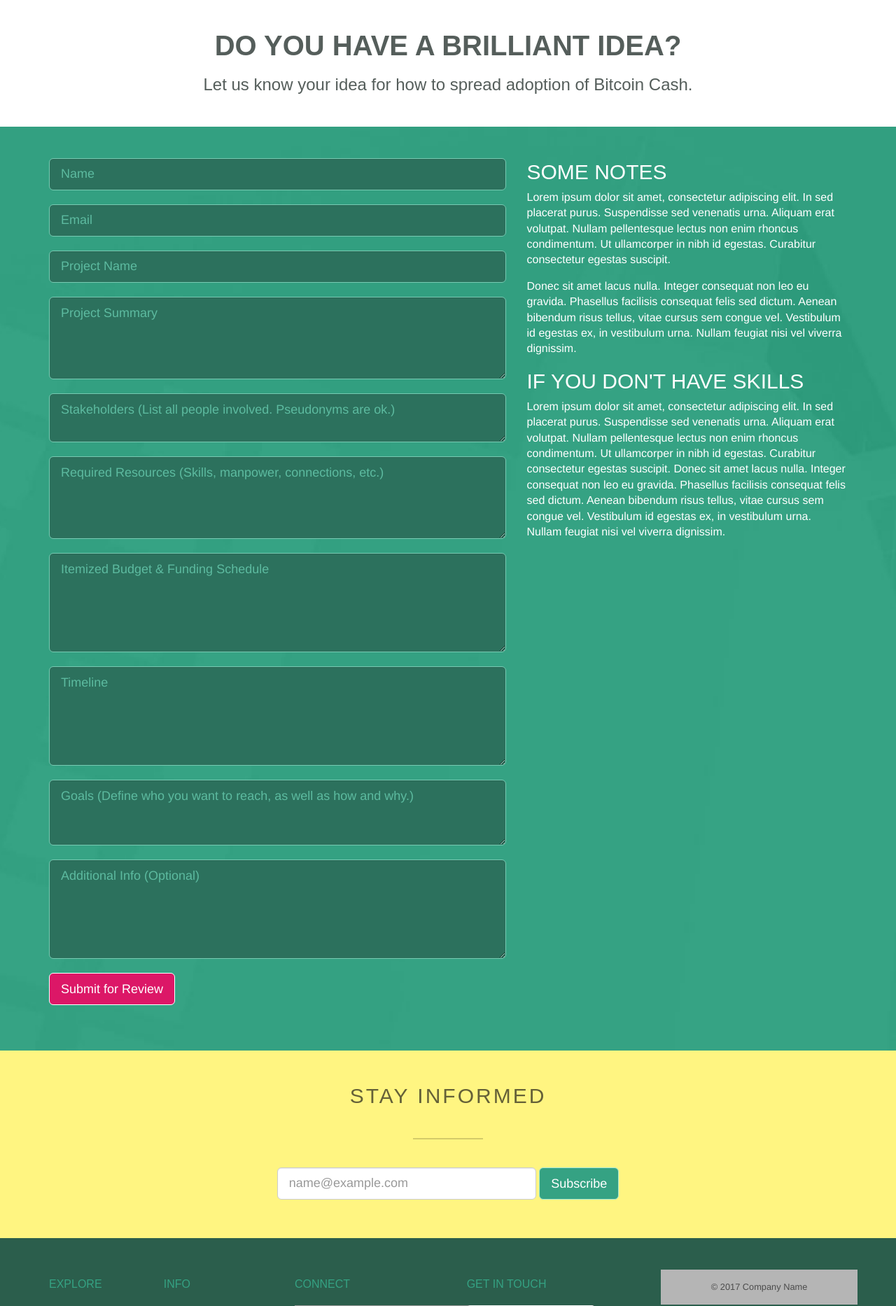
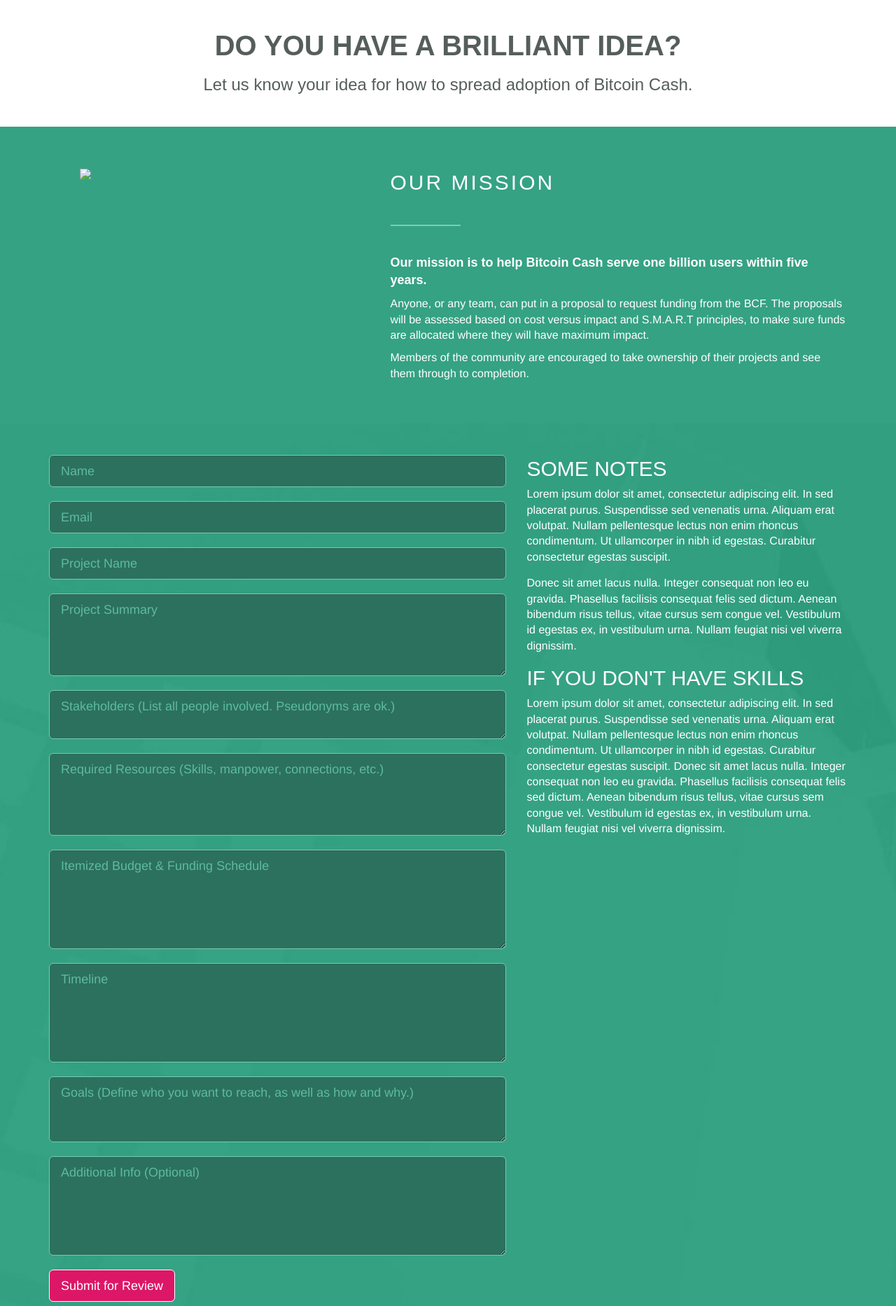
Before and after one commit to The-Bitcoin-Cash-Fund/thebitcoincash.fund, a PHP site: page /proposal/ in a window 1280 px wide. Shown: the part 562-2428 px from the top of the page at 70% size. Run offline with PHP 8.4, Linux system fonts and the light colour scheme; data that the repository does not hold is empty; some web fonts are replaced; grey boxes are pictures that could not be loaded.

Commit message:
Added an intro section to the proposal page

```diff
--- a/html/assets/css/proposal.css
+++ b/html/assets/css/proposal.css
@@ -34,6 +34,67 @@
     margin: auto;
   }
 }
+
+
+/* Mission
+--------------------------------------------*/
+.proposalIntro {
+  background-color: #35a283;
+  color: #313131;
+  padding-top: 30px;
+  padding-bottom: 40px;
+  text-align: center;
+}
+.proposalIntro h2 {
+  color: #fff;
+}
+.proposalIntro-border {
+  background-color: #76d0b6;
+}
+.proposalIntro p {
+  color: #fff;
+}
+.proposalIntro-img {
+  margin: auto;
+}
+.proposalIntro-lead {
+  font-family: 'Montserrat', sans-serif;
+  font-weight: 800;
+  font-size: 18px;
+  color: #fff;
+}
+@media (min-width: 450px) {
+  .proposalIntro {
+    padding-bottom: 50px;
+  }
+  .proposalIntro-img {
+    max-width: 370px;
+  }
+}
+@media (min-width: 550px) {
+  .proposalIntro p {
+    margin-left: 60px;
+    margin-right: 60px;
+  }
+}
+@media (min-width: 992px) {
+  .proposalIntro {
+    padding-top: 60px;
+    text-align: left;
+  }
+  .proposalIntro h2 {
+    text-align: left;
+    padding-top: 0;
+  }
+  .proposalIntro p {
+    margin-left: 0;
+    margin-right: 0;
+  }
+  .proposalIntro .border {
+    margin-left: 0;
+  }
+}
+
 
 /* Proposal Form
 --------------------------------------------*/
--- a/html/proposal/index.php
+++ b/html/proposal/index.php
@@ -22,6 +22,29 @@
           <img src="<?= $config['img_dir']; ?>hero_proposal.jpg" class="img-responsive proposalHero-img">
           <h1 class="proposalHero-heading">Do you have a brilliant idea?</h1>
           <p class="proposalHero-lead">Let us know your idea for how to spread adoption of Bitcoin Cash.</p>
+        </div>
+      </div>
+      <div class="proposalIntro">
+        <div class="container">
+          <div class="row">
+            <div class="col-md-5">
+              <picture>
+                <!-- Desktop -->
+                <source media="(min-width: 450px)"
+                        srcset="<?= $config['img_dir']; ?>mission_desktop.png" />
+                <!-- Mobile -->
+                <source srcset="<?= $config['img_dir']; ?>mission_desktop.png" />
+                <img src="<?= $config['img_dir']; ?>mission_desktop.png" class="img-responsive proposalIntro-img" style="width:100%;" />
+              </picture>
+            </div>
+            <div class="col-md-7">
+              <h2>Our Mission</h2>
+              <span class="border proposalIntro-border"></span>
+              <p class="proposalIntro-lead">Our mission is to help Bitcoin Cash serve one billion users within five years.</p>
+              <p>Anyone, or any team, can put in a proposal to request funding from the BCF. The proposals will be assessed based on cost versus impact and S.M.A.R.T principles, to make sure funds are allocated where they will have maximum impact.</p>
+              <p>Members of the community are encouraged to take ownership of their projects and see them through to completion.</p>
+            </div>
+          </div>
         </div>
       </div>
       <div class="proposalForm">
```
